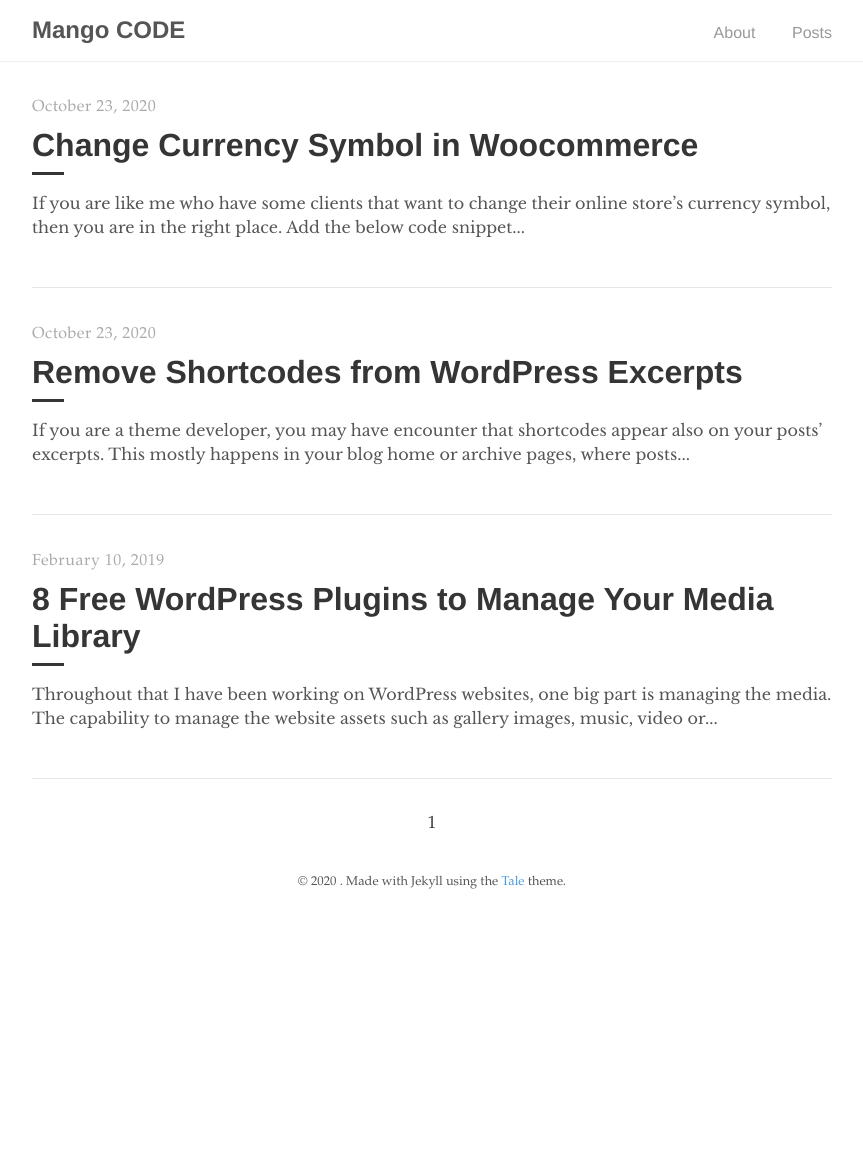
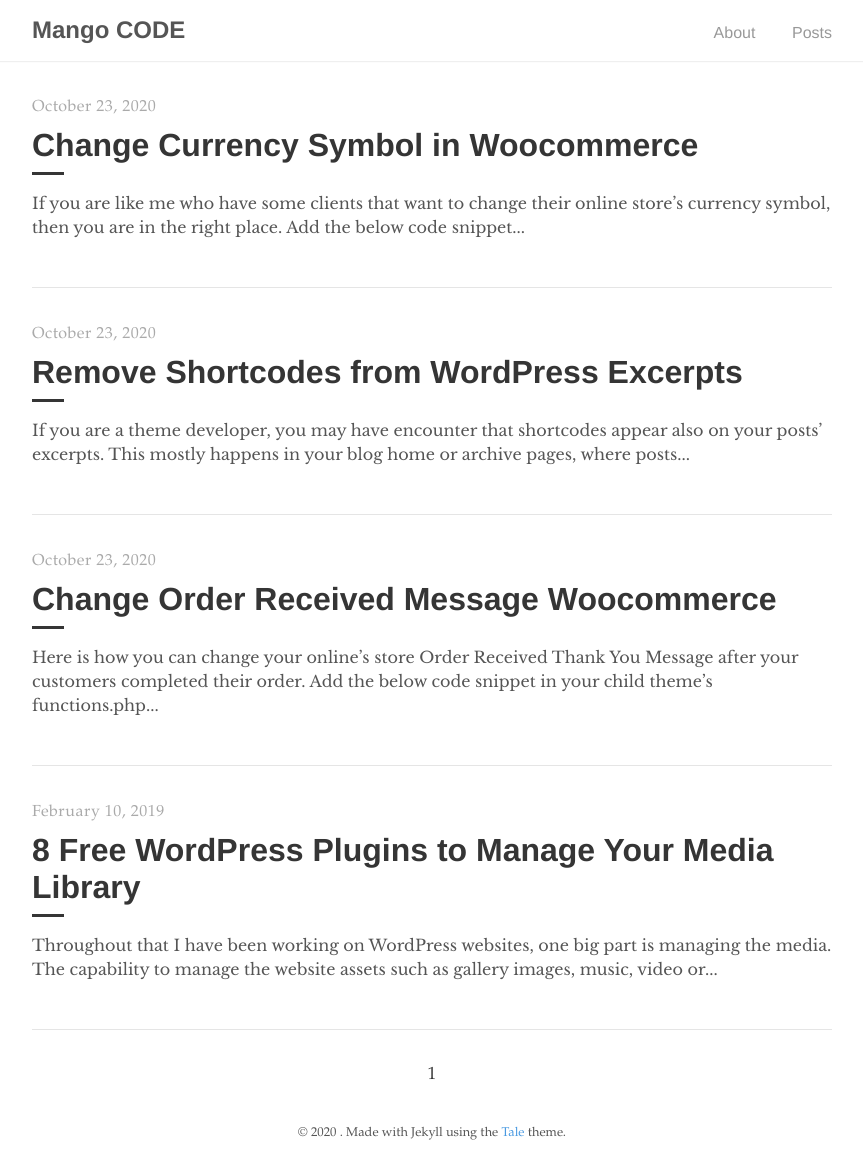
Before and after one commit to faurelia/mangocode, a Jekyll site: the page built from index.html, in a window 1280 px wide. Shown: the whole page, without its empty margins (208-1071 px from the left). Built offline with Jekyll 4.4.1, drawn with Linux system fonts in a browser that asks for light colours; the list of posts is cut into pages by our own code; a file with an impossible date is left out; before the commit the page ends 925 px from its top, so only the background shows below that; some of the changed lines change nothing that is shown.

Commit message:
say what commit

```diff
--- a/_posts/2020-10-23-change-order-received-message-woocommerce.md
+++ b/_posts/2020-10-23-change-order-received-message-woocommerce.md
@@ -1,11 +1,3 @@
----
-published: true
-title: Change Order Received Thank You Message in WooCommerce
-categories: 'WordPress, WooCommerce'
-layout: post
-date: {}
-excerpt_separator: <!--more-->
----
 
 Here is how you can change your online's store **Order Received Thank You Message** after your customers completed their order.
 
@@ -24,9 +16,9 @@
 
 ### I cannot add this code.
 
-If you do not have coding skills, no worries. You can install a plugin called [Say What?(https://wordpress.org/plugins/say-what/){:target="_blank"} and change the text from there.
+If you do not have coding skills, no worries. You can install a plugin called [Say What?(https://wordpress.org/plugins/say-what/) and change the text from there.
 
-After you installed the plugin, go to **Tools &raquo; Text Changes**
+After you installed the plugin, go to your dashboard menu **Tools &raquo; Text Changes**
 
 Add the text as seen on the screenshot below then save.
 
```
